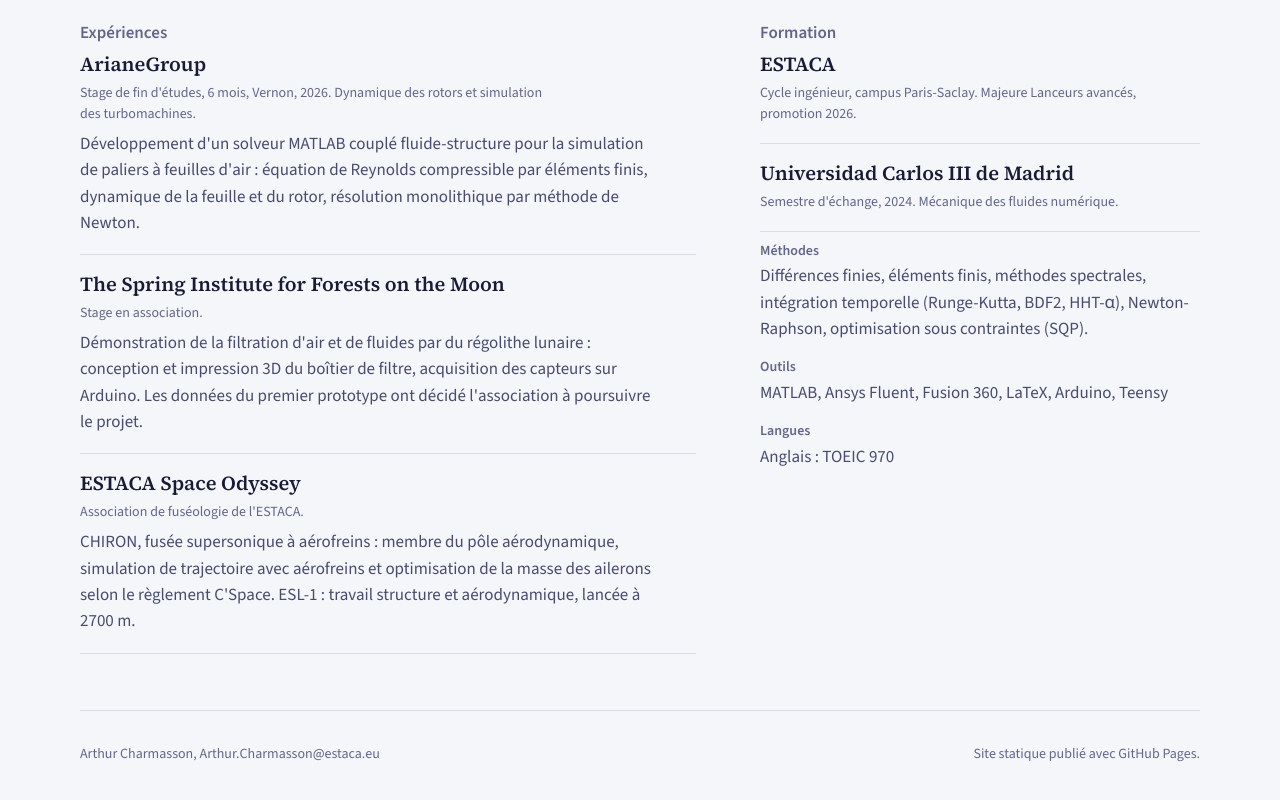
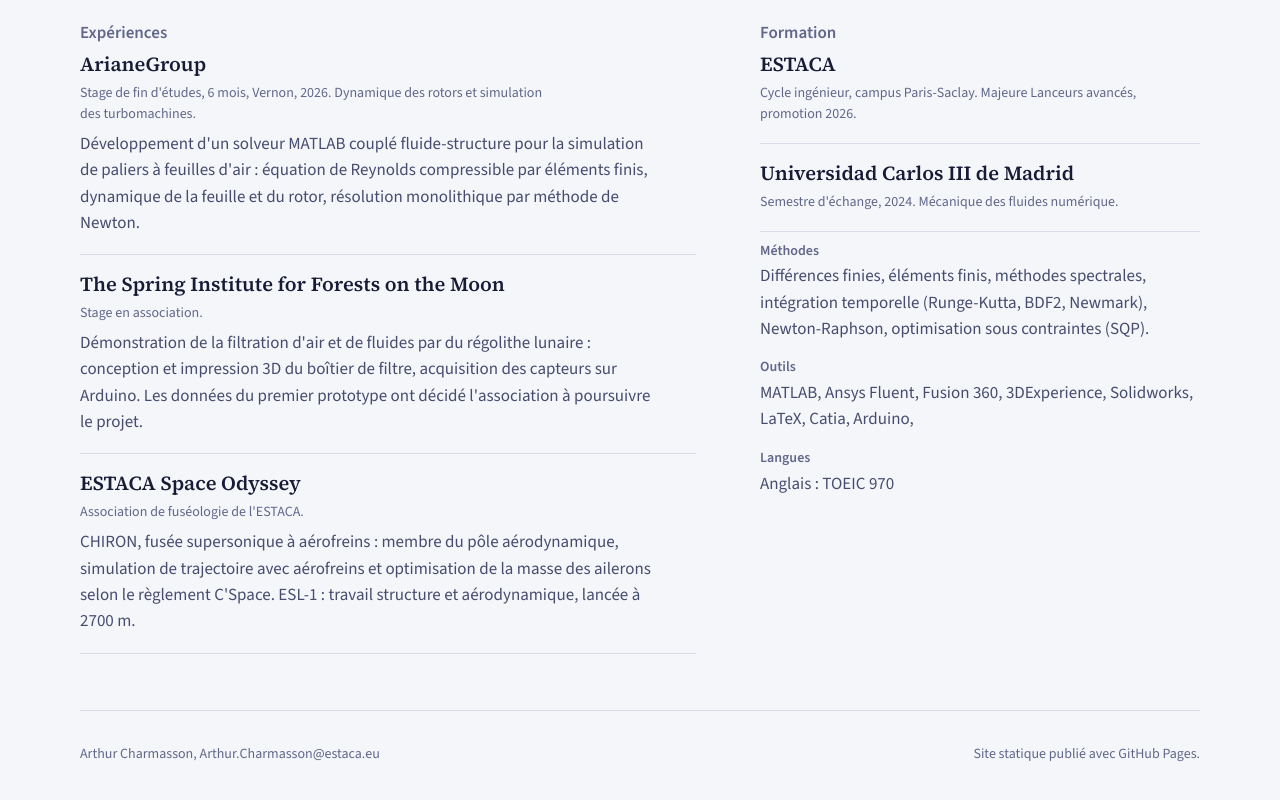
Before and after one commit to ArthurCharmasson03/arthurcharmasson03.github.io, a plain HTML site: page index.html in a window 1280 px wide. Shown: the part 6817-7617 px from the top of the page. Drawn offline with nearby package versions, Linux system fonts and the light colour scheme.

Commit message:
Fix Text

```diff
--- a/index.html
+++ b/index.html
@@ -326,12 +326,12 @@
       <dl class="skills">
         <div>
           <dt><span data-lang="fr">Méthodes</span><span data-lang="en">Methods</span></dt>
-          <dd data-lang="fr">Différences finies, éléments finis, méthodes spectrales, intégration temporelle (Runge-Kutta, BDF2, HHT-α), Newton-Raphson, optimisation sous contraintes (SQP).</dd>
-          <dd data-lang="en">Finite differences, finite elements, spectral methods, time integration (Runge-Kutta, BDF2, HHT-α), Newton-Raphson, constrained optimisation (SQP).</dd>
+          <dd data-lang="fr">Différences finies, éléments finis, méthodes spectrales, intégration temporelle (Runge-Kutta, BDF2, Newmark), Newton-Raphson, optimisation sous contraintes (SQP).</dd>
+          <dd data-lang="en">Finite differences, finite elements, spectral methods, time integration (Runge-Kutta, BDF2, Newmark), Newton-Raphson, constrained optimisation (SQP).</dd>
         </div>
         <div>
           <dt><span data-lang="fr">Outils</span><span data-lang="en">Tools</span></dt>
-          <dd>MATLAB, Ansys Fluent, Fusion 360, LaTeX, Arduino, Teensy</dd>
+          <dd>MATLAB, Ansys Fluent, Fusion 360, 3DExperience, Solidworks, LaTeX, Catia, Arduino,</dd>
         </div>
         <div>
           <dt><span data-lang="fr">Langues</span><span data-lang="en">Languages</span></dt>
```
Also changed, not shown: 6 other files.
